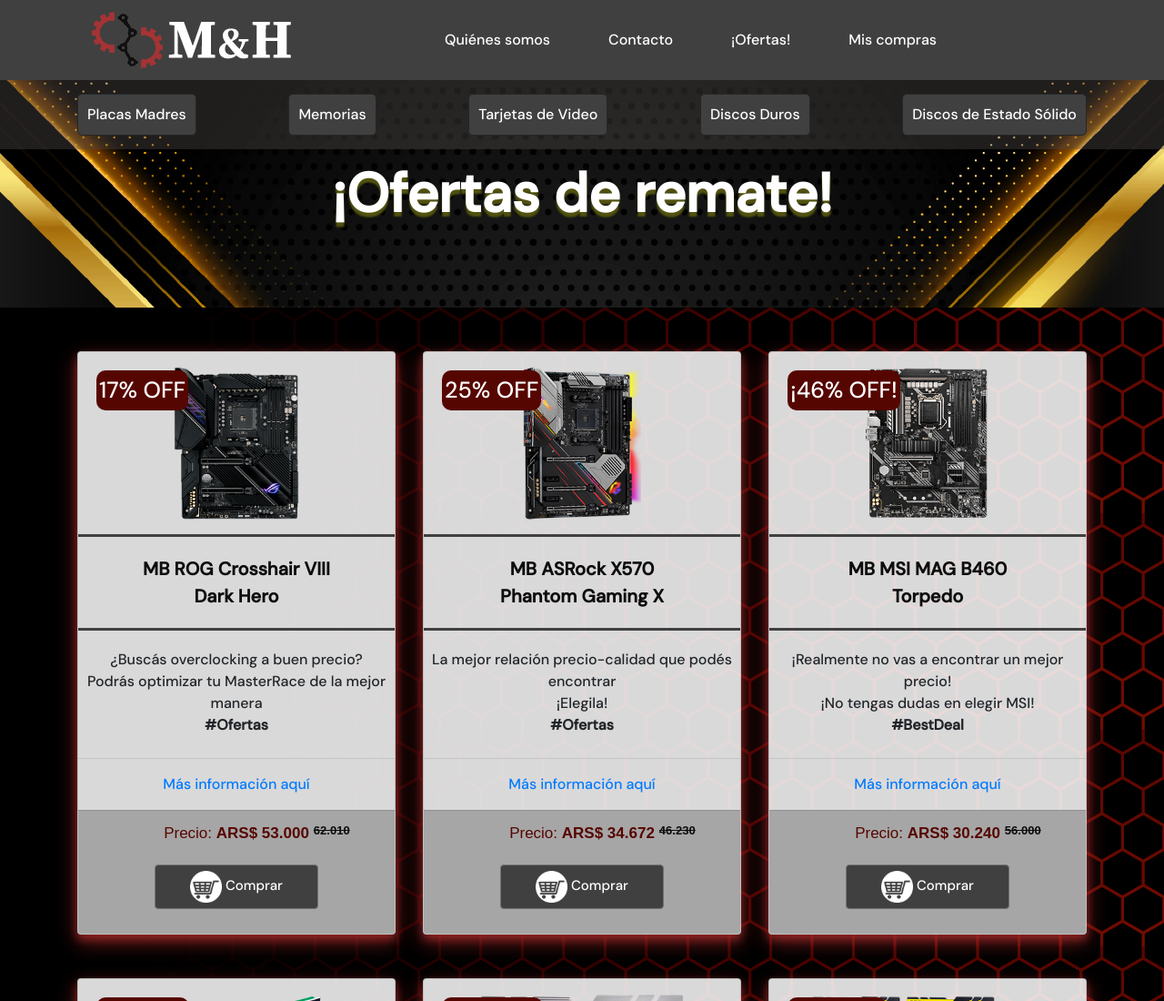
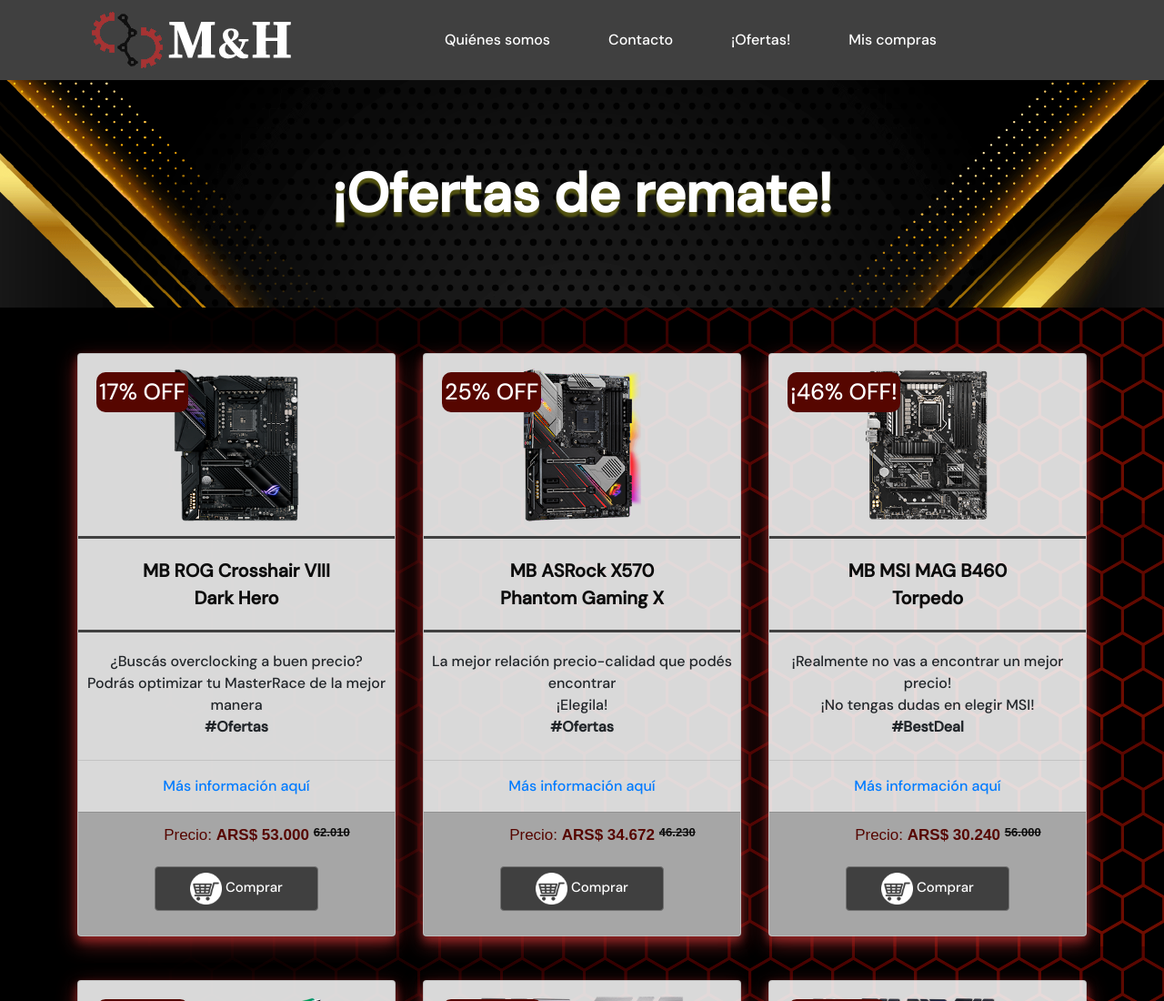
Before and after one commit to AugustoCarloPareja/MilestoneHardware, a website: page secciones/ofertas.html in a window 1280 px wide. Shown: the top 1100 px of the page at 91% size. Drawn offline with nearby package versions, Linux system fonts and the light colour scheme.

Commit message:
Fix Layout/Navbar

```diff
--- a/scss/layout/_cards.scss
+++ b/scss/layout/_cards.scss
@@ -34,8 +34,6 @@
 }
 
 .firstCard {
-    margin-top: 5px;
-
     @media only screen and (max-width: 600px) {
         margin-top: 250px;
     }
@@ -50,6 +48,24 @@
     /* Large devices (laptops/desktops, 992px and up) */
     @media only screen and (min-width: 992px) {
         margin-top: 100px;
+    }
+}
+
+.firstRow {
+    @media only screen and (max-width: 600px) {
+        margin-top: 60px;
+    }
+    /* Small devices (portrait tablets and large phones, 600px and up) */
+    @media only screen and (min-width: 600px) {
+        margin-top: 35px;
+    }
+    /* Medium devices (landscape tablets, 768px and up) */
+    @media only screen and (min-width: 768px) {
+        margin-top: 45px;
+    }
+    /* Large devices (laptops/desktops, 992px and up) */
+    @media only screen and (min-width: 992px) {
+        margin-top: 50px;
     }
 }
 
--- a/secciones/ofertas.html
+++ b/secciones/ofertas.html
@@ -54,19 +54,6 @@
         </header>
         <!-- Main-->
         <main class="container-fluid m-0 p-0 colorBGWhite backgroundGradient">
-            <!-- BOOTSTRAP - Listado para filtar -->
-            <div class="container-fluid colorBGSearchBar searchBarSticky">
-                <div class="container">
-                    <div class="row justify-content-center justify-content-lg-between">
-                        <!-- Barra de Navegación Secundaria con ID específicos de anclaje-->
-                            <a class="btn btn-secondary searchBar" href="#irAPlacaMadre">Placas Madres</a>
-                            <a class="btn btn-secondary searchBar" href="#irAMemorias">Memorias</a>
-                            <a class="btn btn-secondary searchBar" href="#irAVideocards">Tarjetas de Video</a>
-                            <a class="btn btn-secondary searchBar" href="#irAHdd">Discos Duros</a>
-                            <a class="btn btn-secondary searchBar" href="#irASsd">Discos de Estado Sólido</a>
-                    </div>
-                </div>
-            </div>
             <div class="backgroud-img m-0">
                             <!-- Título del Nombre de la Empresa -->
                 <div class="container-fluid cover-img-ofertas text-center">
@@ -77,8 +64,8 @@
                     </div>
                 </div>
                 <!-- BOOTSTRAP - Cartas e inventario de Ofertas -->
-                <div id="irAPlacaMadre" class="container pt-5">
-                    <div class="row">
+                <div id="irAPlacaMadre" class="container">
+                    <div class="row firstRow">
                         <div class="col-md-4 mb-5 d-flex justify-content-center">
                             <div class="card">
                                 <span class="oferta30">17% OFF</span>
```
Also changed, not shown: index.html (+2 -2 lines), css/estilos.css.
